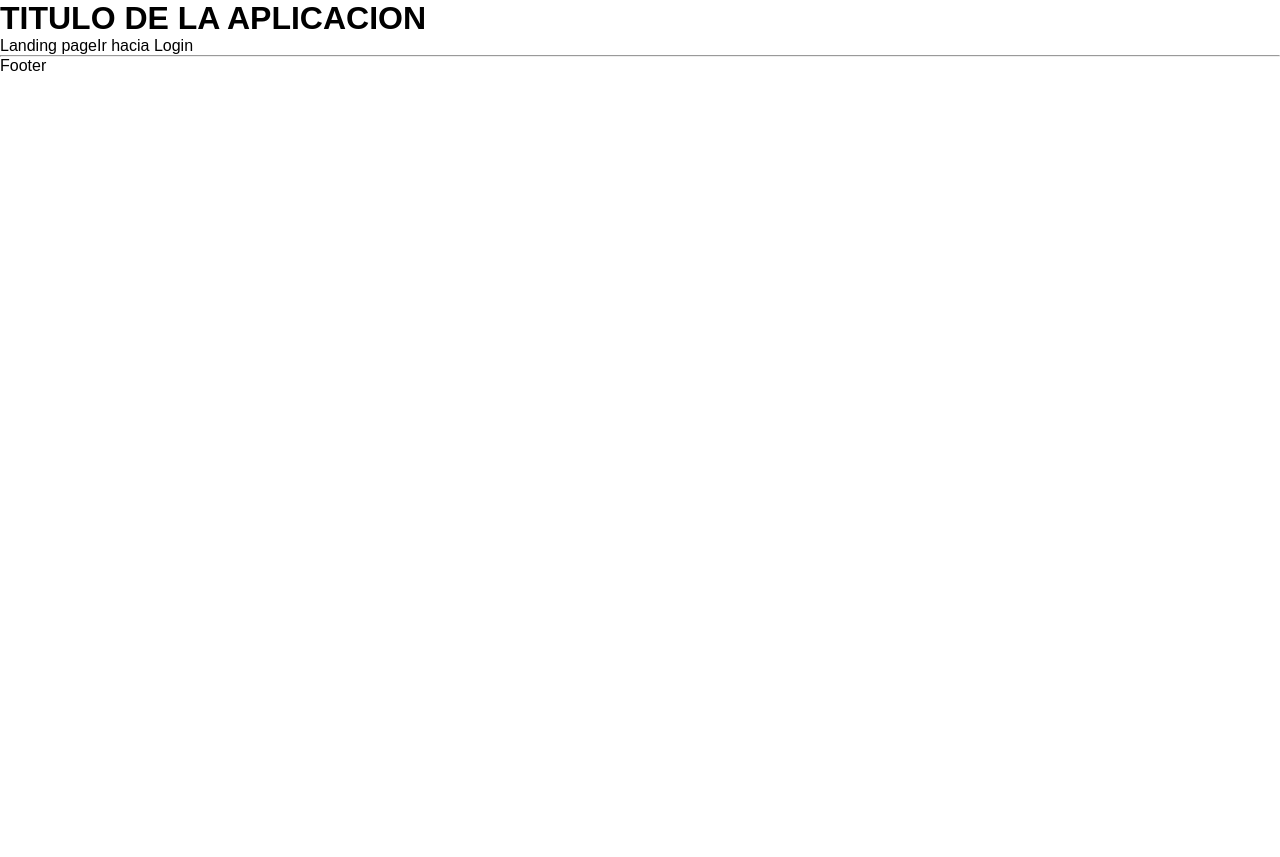
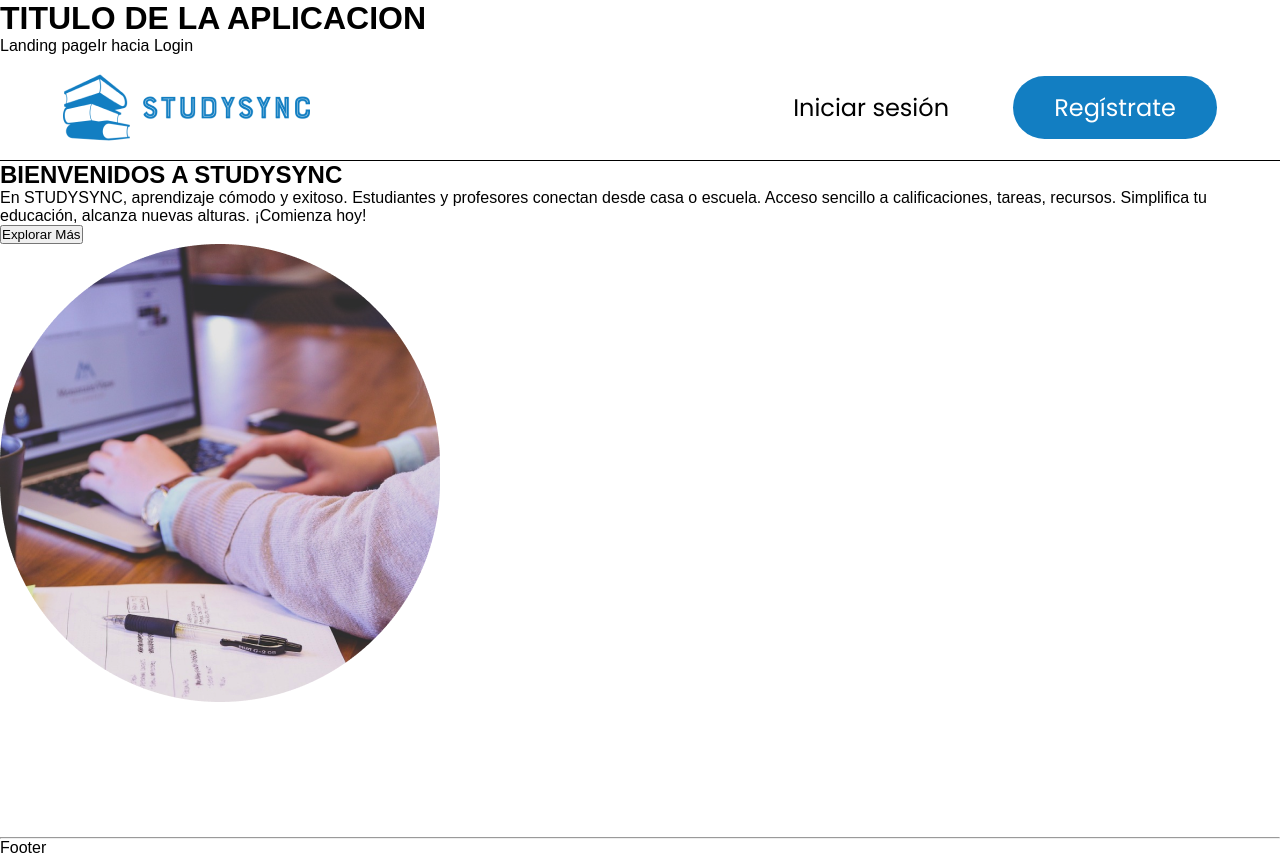
Before and after one commit to brian101016/equipoB-diseno-web, a React (Create React App) app: page / in a window 1280 px wide. Before the commit the page ends 800 px from the top, so only its background shows below. Built offline with nearby package versions, Linux system fonts and the light colour scheme.

Commit message:
cambios sin guardar

```diff
--- a/src/screens/LandingScreen.tsx
+++ b/src/screens/LandingScreen.tsx
@@ -5,20 +5,46 @@ import iconoHouse from '@theme/images/img-landing/icon-house.png';
 import logo from '@theme/images/img-landing/logotipo-header.png';
 import imagen from '@theme/images/img-landing/landing-img.png';
 
-import { Link } from 'react-router-dom';
+import { Link, useNavigate } from 'react-router-dom';
 
 // LandingScreen => Rename all instances to use
 type LandingScreenProps = {};
 
 // ################################ RENDERING COMPONENT ################################
 const LandingScreen = (props: LandingScreenProps) => {
+    const navigater = useNavigate();
+
+    const irRegistrate = () => {
+        navigater('login/signup');
+    };
+
     // ------------------------------------------------------------------------------------ RETURN
     return (
         <div className="landing-page">
             Landing page
             <Link to={'/login'}>Ir hacia Login</Link>
-            <header className="landing-header"></header>
-            <section className="landing-welcome"></section>
+            <header className="landing-header">
+                <img src={logo} alt="logotipo empresa" />
+                <div className="landing-header-components">
+                    <a>
+                        <Link to={'/login'}>Iniciar sesión</Link>
+                    </a>
+                    <button onClick={irRegistrate}>Regístrate</button>
+                </div>
+            </header>
+            <section className="landing-welcome">
+                <div className="landing-welcome-components">
+                    <h1>BIENVENIDOS A STUDYSYNC</h1>
+                    <p>
+                        En STUDYSYNC, aprendizaje cómodo y exitoso. Estudiantes
+                        y profesores conectan desde casa o escuela. Acceso
+                        sencillo a calificaciones, tareas, recursos. Simplifica
+                        tu educación, alcanza nuevas alturas. ¡Comienza hoy!
+                    </p>
+                    <button>Explorar Más</button>
+                </div>
+                <img src={imagen} alt="persona usando una laptop" />
+            </section>
             <section className="landing-info">
                 <div className="landing-info-content">
                     <div className="landing-info-card"></div>
--- a/src/screens/LoginScreen.tsx
+++ b/src/screens/LoginScreen.tsx
@@ -1,11 +1,11 @@
-import bg_login from "@theme/images/bg-login.jpeg";
-import icon_user from "@theme/images/icon-user.png";
-import ojo_on from "@theme/images/ojo-on.png";
-import ojo_off from "@theme/images/ojo-off.png";
-import mini_google from "@theme/images/Mini-google.png";
+import bg_login from '@theme/images/bg-login.jpeg';
+import icon_user from '@theme/images/icon-user.png';
+import ojo_on from '@theme/images/ojo-on.png';
+import ojo_off from '@theme/images/ojo-off.png';
+import mini_google from '@theme/images/Mini-google.png';
 
-import { useState } from "react";
-import { Link } from "react-router-dom";
+import { useState } from 'react';
+import { Link } from 'react-router-dom';
 
 // ################################ INTERFACES & PROPS ################################
 // LoginScreen => Rename all instances to use
@@ -14,7 +14,7 @@ type LoginScreenProps = {};
 // ################################ RENDERING COMPONENT ################################
 const LoginScreen = (props: LoginScreenProps) => {
     const [passInput, setPassInput] = useState(false);
-  const [pass, setPass] = useState("");
+    const [pass, setPass] = useState('');
 
     const visiblePass = () => {
         setPassInput(!passInput);
@@ -25,7 +25,7 @@ const LoginScreen = (props: LoginScreenProps) => {
     };
 
     const styleHorizontal = {
-    borderBottom: "black solid 6px",
+        borderBottom: 'black solid 6px',
         flexGrow: 1,
     };
 
@@ -37,8 +37,8 @@ const LoginScreen = (props: LoginScreenProps) => {
                 backgroundImage: `url('${bg_login}')`,
             }}
         >
-      <Link to={"/login/signup"}>Ir hacia Signup</Link>
-      <Link to={"signup"}>Ir hacia Signup</Link>
+            {/* <Link to={"/login/signup"}>Ir hacia Signup</Link> */}
+            {/* <Link to={"signup"}>Ir hacia Signup</Link> */}
 
             <form id="login-form">
                 <img src={icon_user} alt="logo" />
@@ -54,7 +54,7 @@ const LoginScreen = (props: LoginScreenProps) => {
                 <div className="inputPassContainer">
                     <input
                         className="input inputIcon"
-            type={passInput ? "text" : "password"}
+                        type={passInput ? 'text' : 'password'}
                         placeholder="Contraseña"
                         value={pass}
                         onChange={passChange}
@@ -63,17 +63,21 @@ const LoginScreen = (props: LoginScreenProps) => {
                         <img
                             id="ojoIcon"
                             src={passInput ? ojo_on : ojo_off}
-              alt={passInput ? "Ocultar ontraseña" : "Mostrar contraseña"}
+                            alt={
+                                passInput
+                                    ? 'Ocultar ontraseña'
+                                    : 'Mostrar contraseña'
+                            }
                         />
                     </button>
                 </div>
 
-        <div style={{ display: "flex" }}>
+                <div style={{ display: 'flex' }}>
                     <input className="checkbox" type="checkbox" />
-          <label htmlFor="" style={{ marginLeft: "10px" }}>
+                    <label htmlFor="" style={{ marginLeft: '10px' }}>
                         Recordarme
                     </label>
-          <Link to={"/login/forgot"} style={{ marginLeft: "auto" }}>
+                    <Link to={'/login/forgot'} style={{ marginLeft: 'auto' }}>
                         Olvidaste tu contraseña?
                     </Link>
                 </div>
@@ -84,14 +88,14 @@ const LoginScreen = (props: LoginScreenProps) => {
 
                 <div
                     style={{
-            display: "flex",
-            alignItems: "center",
+                        display: 'flex',
+                        alignItems: 'center',
                     }}
                 >
                     <div style={styleHorizontal}></div>
                     <span
                         style={{
-              margin: "0 4px",
+                            margin: '0 4px',
                             fontWeight: 700,
                         }}
                     >
@@ -102,7 +106,11 @@ const LoginScreen = (props: LoginScreenProps) => {
 
                 <button className="button buttonGoogle">
                     <div className="icon-container">
-            <img src={mini_google} alt="Icono de Google" id="iconGoogle" />
+                        <img
+                            src={mini_google}
+                            alt="Icono de Google"
+                            id="iconGoogle"
+                        />
                     </div>
                     Iniciar sesión con Google
                 </button>
--- a/src/theme/styles.scss
+++ b/src/theme/styles.scss
@@ -407,3 +407,56 @@ img#iconGoogle {
         }
     }
 }
+
+// ################################################################################################ SIGNUP ################################################################################################
+.landing-page {
+    height: 100%;
+}
+// HEADER
+.landing-header {
+    display: flex;
+    align-items: center;
+    justify-content: space-between;
+    padding: 0px 63px;
+    border-bottom: black solid 1px;
+    img {
+        width: 247px;
+        height: 105px;
+    }
+}
+
+.landing-header-components {
+    a {
+        color: #000;
+        font-family: Poppins;
+        font-size: 24px;
+        font-style: normal;
+        font-weight: 400;
+        line-height: normal;
+        margin-right: 32px;
+        padding: 0;
+    }
+    a:hover {
+        color: #1c7fc0;
+    }
+
+    button {
+        width: 204px;
+        height: 63px;
+        border-style: none;
+        border-radius: 31.5px;
+        background: #127ec2;
+        color: #fff;
+        font-family: Poppins;
+        font-size: 24px;
+        font-style: normal;
+        font-weight: 400;
+        line-height: normal;
+    }
+}
+
+// SECTION WELCOME
+
+// SECTION INFO
+
+// FOOTER
```
Lines whose indentation alone changed are shown as unchanged.
